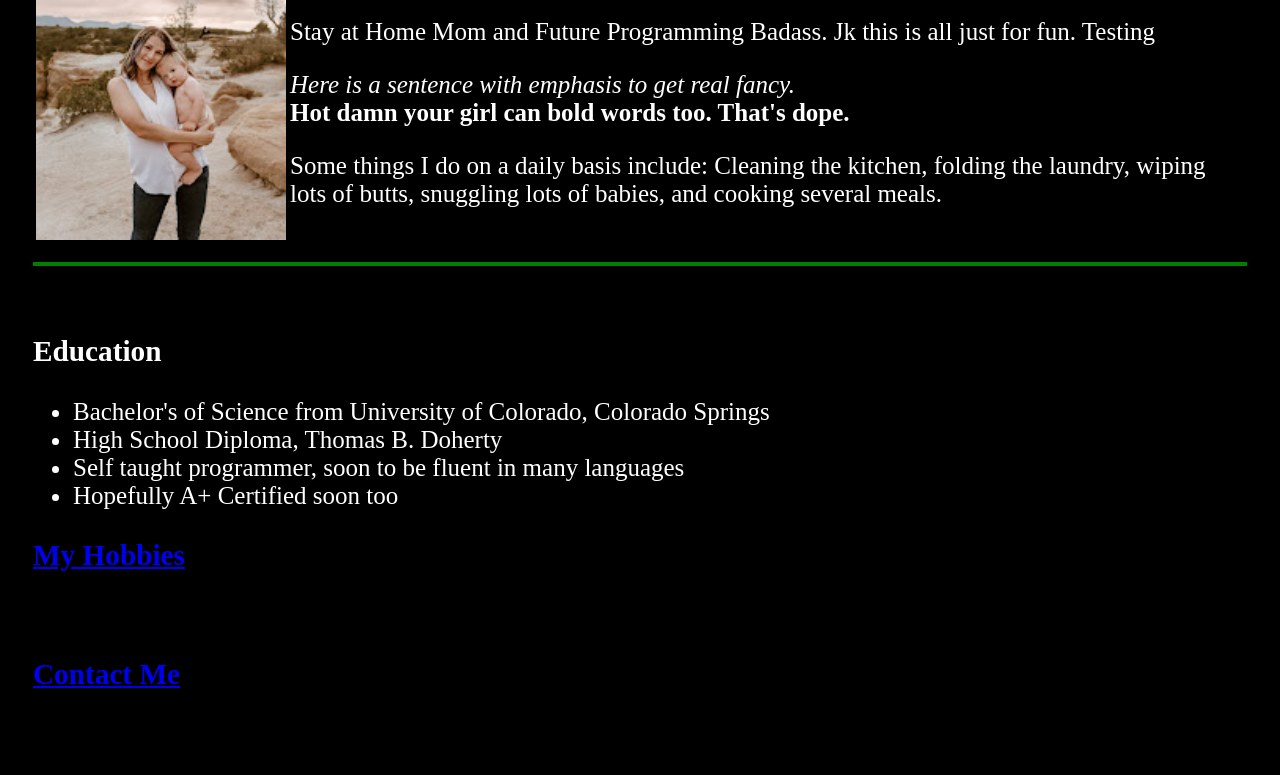
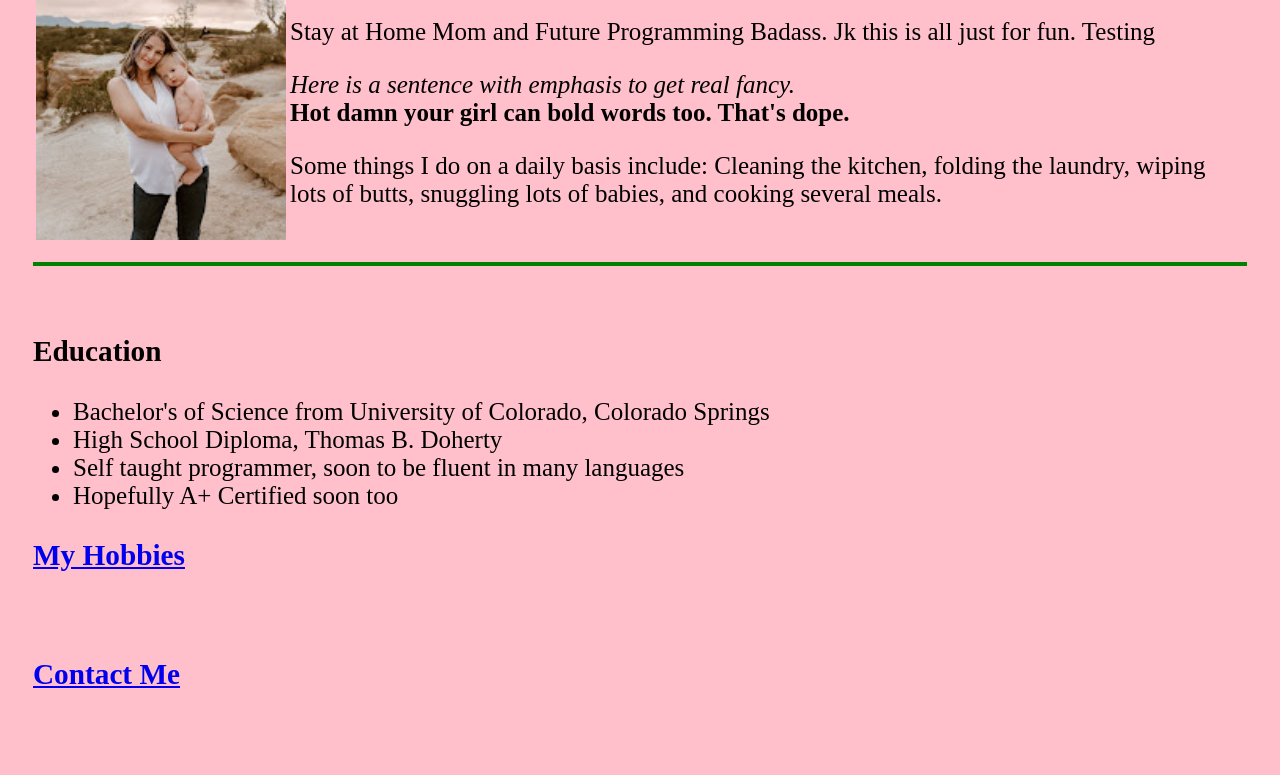
Before and after one commit to mreece624/cv, a plain HTML site: page index.html in a window 1280 px wide. Shown: the part 156-931 px from the top of the page. Drawn offline with Linux system fonts and the light colour scheme.

Commit message:
Update index.html

```diff
--- a/index.html
+++ b/index.html
@@ -6,7 +6,7 @@
   <title> 🙃 Miranda's Project Site</title>
 </head>
 
-<body class="dark-mode">
+<body style="background-color:pink;">
   <table cell spacing="20">
     <tr>
       <td>
```
